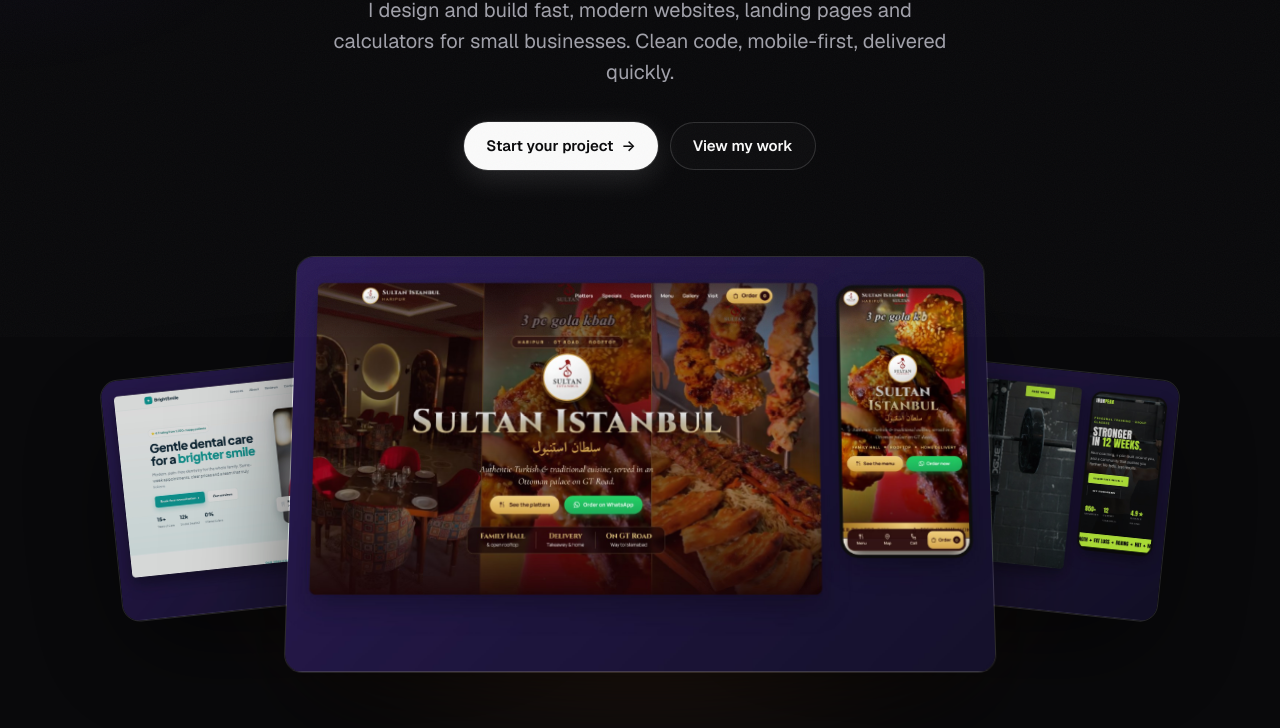
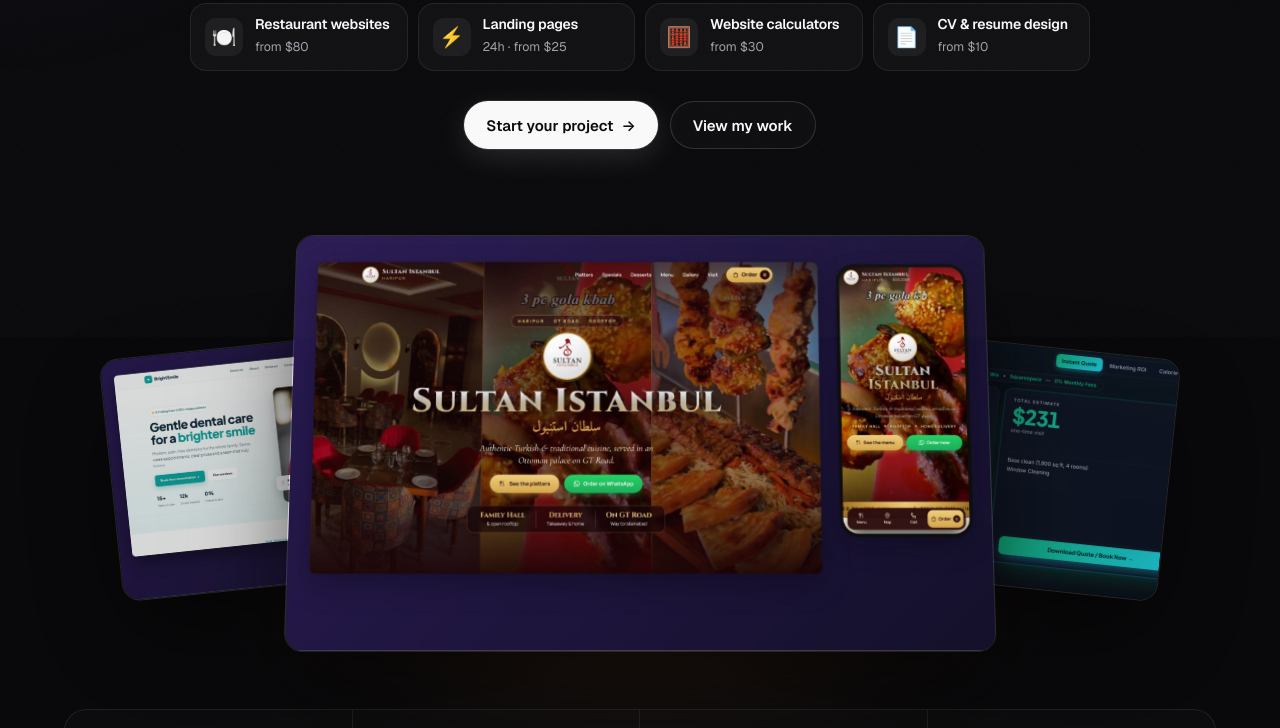
Before and after one commit to DesignSparkpk/5th-repo-name-later-, a plain HTML site: page designspark-site/index.html in a window 1280 px wide. Shown: the part 463-1191 px from the top of the page. Drawn offline with nearby package versions, Linux system fonts and the light colour scheme.

Commit message:
Website: show all four services above the fold with clearer headline
Co-Authored-By: Claude Opus 5.5 <noreply@anthropic.com>
Claude-Session: https://claude.ai/code/session_01AWjRK8C8Aq7CwinaeyD69Y

```diff
--- a/designspark-site/index.html
+++ b/designspark-site/index.html
@@ -56,14 +56,14 @@ section{padding:120px 0;position:relative}
 .nav .btn{height:40px;padding:0 18px;font-size:14px}
 
 /* hero */
-.hero{padding:170px 0 60px;text-align:center}
+.hero{padding:150px 0 60px;text-align:center}
 .avail{display:inline-flex;align-items:center;gap:10px;font-size:14px;color:var(--muted);border:1px solid var(--line);background:rgba(255,255,255,.03);padding:6px 14px 6px 8px;border-radius:999px}
 .avail i{width:20px;height:20px;border-radius:50%;background:rgba(34,197,94,.15);display:grid;place-items:center}
 .avail i::after{content:"";width:7px;height:7px;border-radius:50%;background:#22C55E;box-shadow:0 0 10px #22C55E;animation:pulse 2s infinite}
 @keyframes pulse{50%{opacity:.4}}
-h1{font-size:clamp(44px,8.2vw,100px);line-height:1;letter-spacing:-4px;font-weight:700;margin:26px auto 24px;max-width:1000px}
+h1{font-size:clamp(40px,7.4vw,92px);line-height:1;letter-spacing:-4px;font-weight:700;margin:22px auto 18px;max-width:1000px}
 h1 .serif{letter-spacing:-2px}
-.hero p.sub{color:var(--muted);font-size:clamp(17px,2vw,20px);max-width:620px;margin:0 auto 34px}
+.hero p.sub{color:var(--muted);font-size:clamp(16px,2vw,19px);max-width:620px;margin:0 auto 26px}
 .cta{display:flex;gap:12px;justify-content:center;flex-wrap:wrap}
 .hero-stage{position:relative;margin:80px auto 0;max-width:1060px;height:500px;perspective:1600px}
 .hero-stage::before{content:"";position:absolute;left:10%;right:10%;top:20%;bottom:-10%;background:radial-gradient(closest-side,rgba(255,138,61,.35),transparent);filter:blur(60px)}
@@ -72,6 +72,13 @@ h1 .serif{letter-spacing:-2px}
 .shot.main{left:50%;top:0;width:66%;transform:translateX(-50%) rotateX(8deg);z-index:3}
 .shot.l{left:0;top:110px;width:38%;transform:rotate(-6deg);z-index:2;opacity:.85}
 .shot.r{right:0;top:110px;width:38%;transform:rotate(6deg);z-index:2;opacity:.85}
+.svc-row{display:grid;grid-template-columns:repeat(4,1fr);gap:10px;max-width:900px;margin:0 auto 30px;text-align:left}
+.sv{display:flex;align-items:center;gap:12px;padding:12px 14px;border:1px solid var(--line);border-radius:16px;background:rgba(255,255,255,.03);transition:border-color .2s,background .2s,transform .2s}
+.sv:hover{border-color:rgba(255,138,61,.45);background:rgba(255,138,61,.06);transform:translateY(-2px)}
+.sv i{font-style:normal;font-size:20px;width:38px;height:38px;flex:none;border-radius:11px;display:grid;place-items:center;background:rgba(255,255,255,.05)}
+.sv b{display:block;font-size:14px;font-weight:600;letter-spacing:-.2px;line-height:1.25}
+.sv small{color:var(--muted);font-size:12.5px}
+.shot.r img{aspect-ratio:1280/769;object-fit:cover;object-position:left top}
 .facts{display:grid;grid-template-columns:repeat(4,1fr);margin-top:40px;border:1px solid var(--line);border-radius:var(--r);background:rgba(255,255,255,.015)}
 .fact{padding:26px 22px;text-align:left;border-right:1px solid var(--line)}
 .fact:last-child{border-right:0}
@@ -187,10 +194,13 @@ footer nav{display:flex;gap:22px}footer nav a:hover{color:var(--text)}
  .step{grid-template-columns:70px 1fr}.step p{grid-column:2}
  .facts{grid-template-columns:repeat(2,1fr)}.fact:nth-child(2){border-right:0}.fact:nth-child(-n+2){border-bottom:1px solid var(--line)}
  .hero-stage{height:420px}
+ .svc-row{grid-template-columns:1fr 1fr;max-width:560px}
 }
 @media (max-width:640px){
  section{padding:84px 0}
- .hero{padding:130px 0 30px}
+ .hero{padding:104px 0 30px}
+ .svc-row{gap:8px;margin-bottom:22px}.sv{padding:10px;gap:9px;border-radius:14px}.sv i{width:32px;height:32px;font-size:17px;border-radius:9px}.sv b{font-size:13px}.sv small{font-size:11.5px}
+ .hero p.sub{margin-bottom:20px}
  h1{letter-spacing:-2.5px}
  .hero-stage{height:auto;margin-top:50px}
  .shot.main{position:relative;left:0;width:100%;transform:none}
@@ -223,8 +233,14 @@ footer nav{display:flex;gap:22px}footer nav a:hover{color:var(--text)}
 <section class="hero">
  <div class="wrap">
   <div class="avail rv"><i></i>Available for new projects</div>
-  <h1 class="rv">Websites that turn visitors into <span class="serif og">customers</span></h1>
-  <p class="sub rv">I design and build fast, modern websites, landing pages and calculators for small businesses. Clean code, mobile-first, delivered quickly.</p>
+  <h1 class="rv">I build websites that bring you <span class="serif og">customers</span></h1>
+  <p class="sub rv">Web design studio for small businesses. Fast, modern, mobile-first.</p>
+  <div class="svc-row rv">
+   <a class="sv" href="#work" data-f="rest"><i>🍽️</i><span><b>Restaurant websites</b><small>from $80</small></span></a>
+   <a class="sv" href="#work" data-f="land"><i>⚡</i><span><b>Landing pages</b><small>24h · from $25</small></span></a>
+   <a class="sv" href="calculators/"><i>🧮</i><span><b>Website calculators</b><small>from $30</small></span></a>
+   <a class="sv" href="img/cv-sample-1.jpg" target="_blank" rel="noopener"><i>📄</i><span><b>CV & resume design</b><small>from $10</small></span></a>
+  </div>
   <div class="cta rv">
    <a class="btn btn-w" href="https://www.fiverr.com/designsparkpk1" target="_blank" rel="noopener">Start your project <span class="arrow">→</span></a>
    <a class="btn btn-g" href="#work">View my work</a>
@@ -232,7 +248,7 @@ footer nav{display:flex;gap:22px}footer nav a:hover{color:var(--text)}
   <div class="hero-stage rv">
    <div class="shot l"><img src="img/brightsmile-dental.jpg" alt="Dental clinic landing page" width="1280" height="769"></div>
    <div class="shot main"><img src="img/sultan-istanbul.jpg" alt="Restaurant website on laptop and phone" width="1280" height="769"></div>
-   <div class="shot r"><img src="img/ironpeak-fitness.jpg" alt="Fitness landing page" width="1280" height="769"></div>
+   <div class="shot r"><img src="img/calc-quote.jpg" alt="Website quote calculator" width="900" height="500"></div>
   </div>
   <div class="facts rv">
    <div class="fact"><b>11+</b><span>Designs in portfolio</span></div>
@@ -404,7 +420,7 @@ const fbs=document.querySelectorAll('.fb'),works=[...document.querySelectorAll('
 function filt(f){document.querySelector('.works').classList.toggle('open',f!=='all');fbs.forEach(b=>b.classList.toggle('on',b.dataset.f===f));works.forEach(w=>{const show=f==='all'||w.dataset.c===f;w.classList.toggle('hide',!show);w.classList.toggle('big',show&&f==='all'&&w===works[0]);if(show)w.classList.add('in')})}
 fbs.forEach(b=>b.addEventListener('click',()=>filt(b.dataset.f)));
 document.getElementById('showall').addEventListener('click',()=>{document.querySelector('.works').classList.add('open');works.forEach(w=>w.classList.add('in'))});
-document.querySelectorAll('.tile[data-f]').forEach(t=>t.addEventListener('click',()=>filt(t.dataset.f)));
+document.querySelectorAll('.tile[data-f],.sv[data-f]').forEach(t=>t.addEventListener('click',()=>filt(t.dataset.f)));
 
 document.querySelectorAll('.q button').forEach(b=>b.addEventListener('click',()=>{const q=b.parentElement,open=!q.classList.contains('open');document.querySelectorAll('.q').forEach(x=>{x.classList.remove('open');x.querySelector('button').setAttribute('aria-expanded','false')});if(open){q.classList.add('open');b.setAttribute('aria-expanded','true')}}));
 </script>
```
